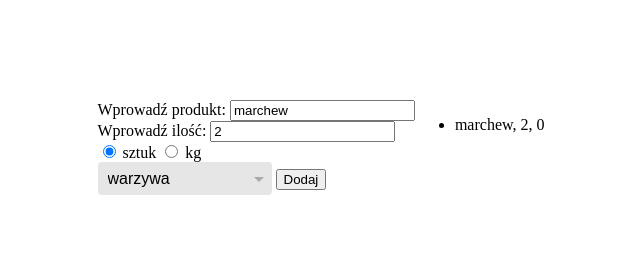
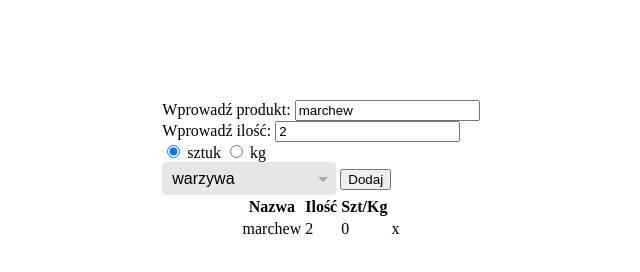
Before and after one commit to J-Z-K/shoping-list-mbd, a website built with webpack: page src/index.html in a window 1280 px wide. Both pictures are taken after a click on the button "Dodaj". Shown: the whole page, without its empty margins (319-959 px from the left). Built offline with nearby package versions, Linux system fonts and the light colour scheme.

Commit message:
add remove and local storage

```diff
--- a/src/index.html
+++ b/src/index.html
@@ -36,16 +36,23 @@
         <label for="kg">kg</label>
       </div>
       <div class="select-dropdown">
-        <select class="minimal" name="category">
-          <option value="0">warzywa</option>
-          <option value="1">owoce</option>
-          <option value="1">nabiał</option>
-          <option value="1">pieczywo</option>
-          <option value="1">artykuły higieniczne</option>
+        <select class="minimal" name="category" id="category">
+          <option value="warzywa">warzywa</option>
+          <option value="owoce">owoce</option>
+          <option value="ziemniaki">nabiał</option>
+          <option value="pieczywo">pieczywo</option>
+          <option value="artykuły higieniczne">artykuły higieniczne</option>
         </select>
       </div>
       <button type="submit">Dodaj</button>
     </form>
-    <ul id="list"></ul>
+    <table id="list">
+      <tr>
+        <th>Nazwa</th>
+        <th>Ilość</th>
+        <th>Szt/Kg</th>
+        <th></th>
+      </tr>
+    </table>
   </body>
 </html>
--- a/src/index.js
+++ b/src/index.js
@@ -1,26 +1,56 @@
 import "./styles/main.scss";
 
+let items = JSON.parse(localStorage.getItem("items")) ? JSON.parse(localStorage.getItem("items")) : [];
+
+
 window.onload = function () {
+
   const form = document.querySelector("#form");
   const list = document.querySelector("#list");
-  console.log(form);
+  items.forEach(element => list.appendChild(generateTr(element)));
+  const remove = document.querySelectorAll(".remove");
+
   form.onsubmit = (e) => {
     e.preventDefault();
-    const item = document.querySelector("#item").value;
-    const value = parseFloat(document.querySelector("#value").value);
-    const unit = parseInt(
-      document.querySelector('input[name="unit"]:checked').value
-    );
 
-    list.appendChild(generateBlock(item, value, unit));
-    // console.log();
+    let entry = {
+      id: Date.now(),
+      item: document.querySelector("#item").value,
+      value: parseFloat(document.querySelector("#value").value),
+      unit: parseInt(document.querySelector('input[name="unit"]:checked').value),
+      category: document.querySelector("#category").value,
+    }
+
+    items.push(entry);
+    localStorage.setItem("items", JSON.stringify(items));
+    list.appendChild(generateTr(entry));
+
     return false;
   };
+
+  remove.forEach(element => element.onclick = (event) => {
+    const id = event.currentTarget.id
+    event.currentTarget.parentNode.remove()
+    items = items.filter((item) => item.id != id);
+    localStorage.setItem("items", JSON.stringify(items));
+  })
 };
 
-const generateBlock = (item, value, unit) => {
-  const newDiv = document.createElement("li");
-  const newContent = document.createTextNode(`${item}, ${value}, ${unit}`);
-  newDiv.appendChild(newContent);
-  return newDiv;
+const generateTr = ({id, item, value, unit, category}) => {
+  const tr = document.createElement("tr");
+  tr.appendChild(generateTd(item));
+  tr.appendChild(generateTd(value));
+  tr.appendChild(generateTd(unit));
+  const td = document.createElement("td");
+  td.textContent = "x"
+  td.id = id;
+  td.className = "remove"
+  tr.appendChild(td)
+  return tr;
 };
+
+const generateTd = (text) => {
+  const td = document.createElement("td");
+  td.textContent = text;
+  return td;
+};
--- a/src/styles/main.scss
+++ b/src/styles/main.scss
@@ -10,6 +10,8 @@ html {
 body {
   display: flex;
   justify-content: center;
+  align-items: center;
+  flex-direction: column;
   margin-top: 100px;
 }
 
@@ -43,7 +45,7 @@ body {
   box-shadow: none;
 }
 .select-dropdown:after {
-  content: "";
+  content: '';
   position: absolute;
   top: 50%;
   right: 8px;
```
Also changed, not shown: 1 other file.
